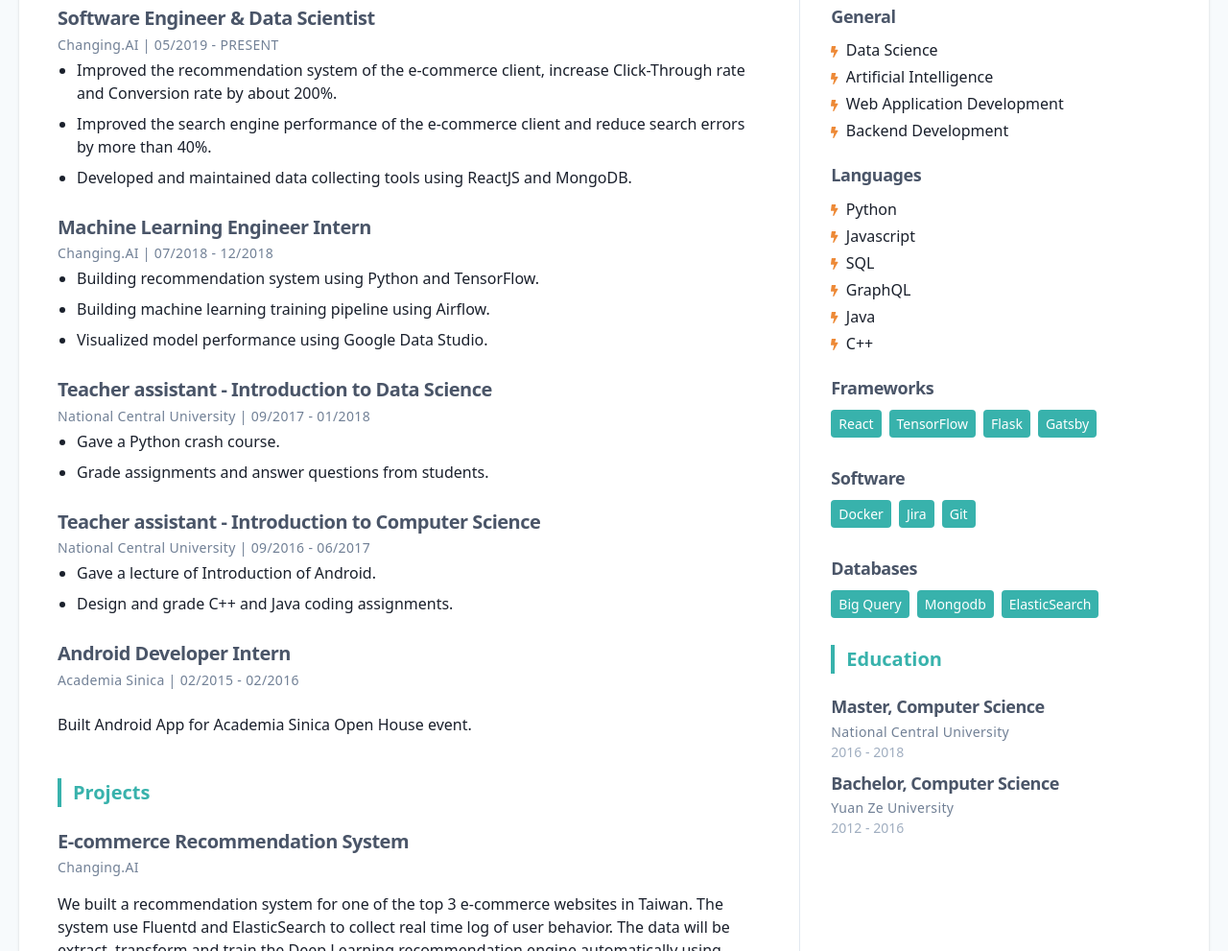
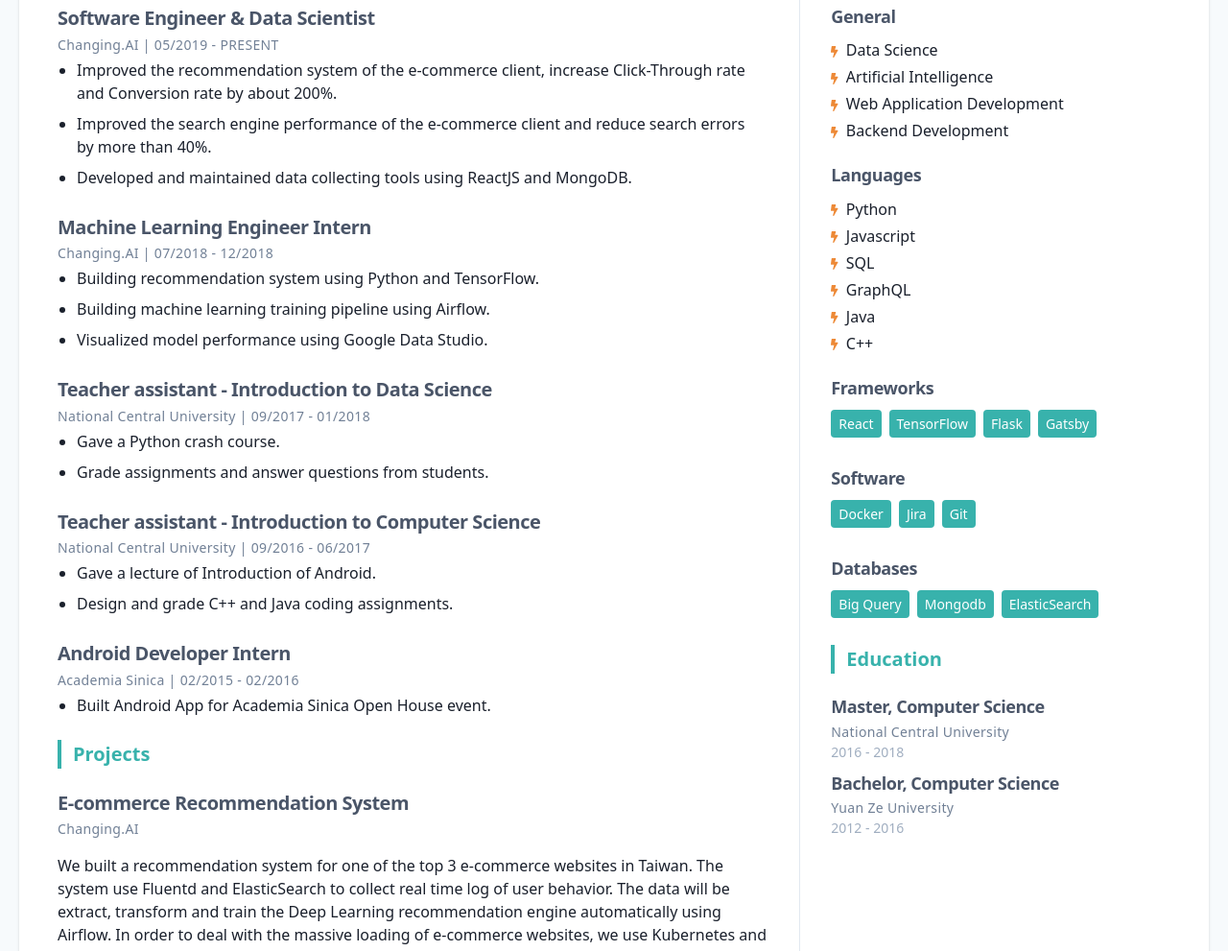
Before and after one commit to PuChenTW/Resume, a Gatsby site: page / in a window 1280 px wide. Shown: the part 474-1465 px from the top of the page at 96% size. Built offline with nearby package versions, Linux system fonts and the light colour scheme; Gatsby itself is replaced by a stand-in of ours.

Commit message:
Experience style change.

```diff
--- a/src/components/experience.js
+++ b/src/components/experience.js
@@ -1,5 +1,5 @@
 import React from 'react';
-import { size, first, castArray } from 'lodash';
+import { map, castArray, get } from 'lodash';
 
 const Experience = ({ data }) => (
   <section>
@@ -11,15 +11,11 @@
           <h3 className="item-sub">
             {item.company} | {item.start} - {item.end || 'PRESENT'}
           </h3>
-          {size(item.description) > 1 ? (
-            <ul class="list-disc px-5">
-              {castArray(item.description).map(des => (
-                <li className="py-1">{des}</li>
-              ))}
-            </ul>
-          ) : (
-            <p className="py-6"> {first(item.description)} </p>
-          )}
+          <ul class="list-disc px-5">
+            {map(castArray(get(item, 'description')), des => (
+              <li className="py-1">{des}</li>
+            ))}
+          </ul>
         </article>
       ))}
   </section>
```
